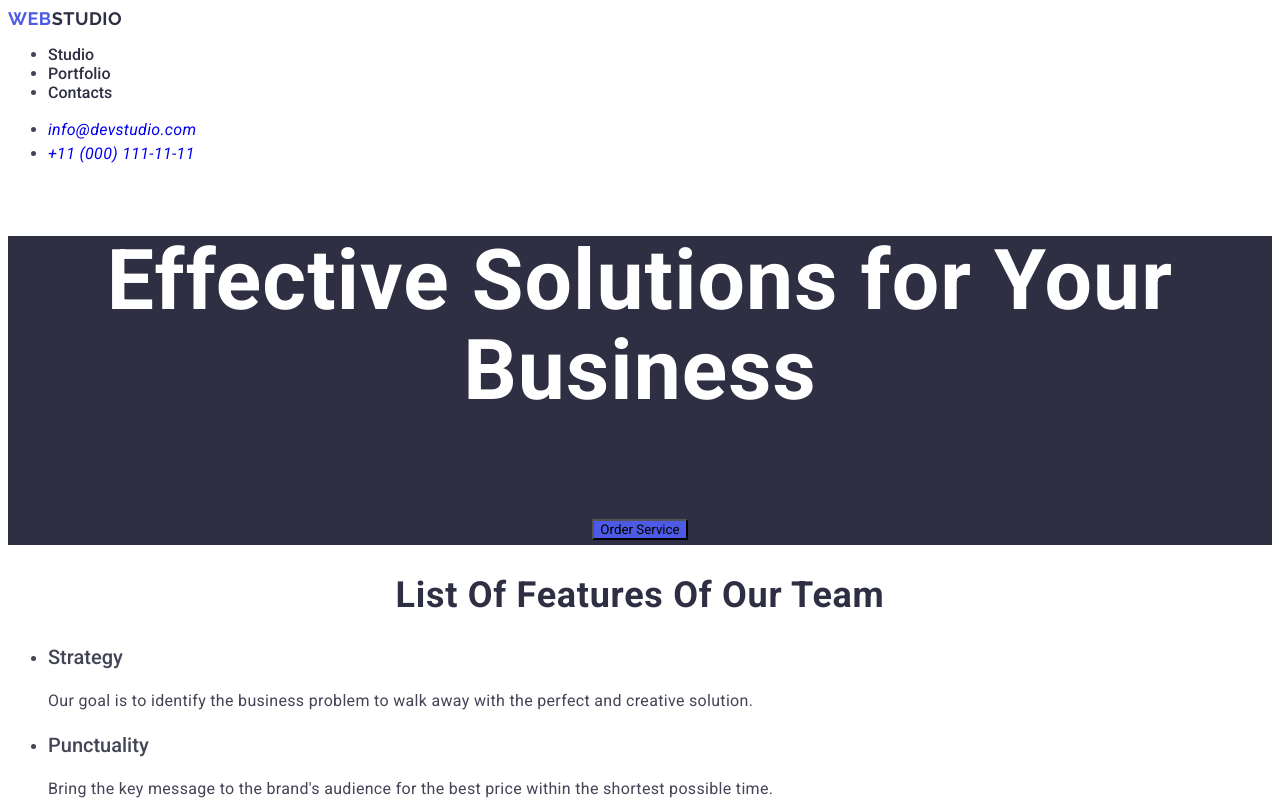
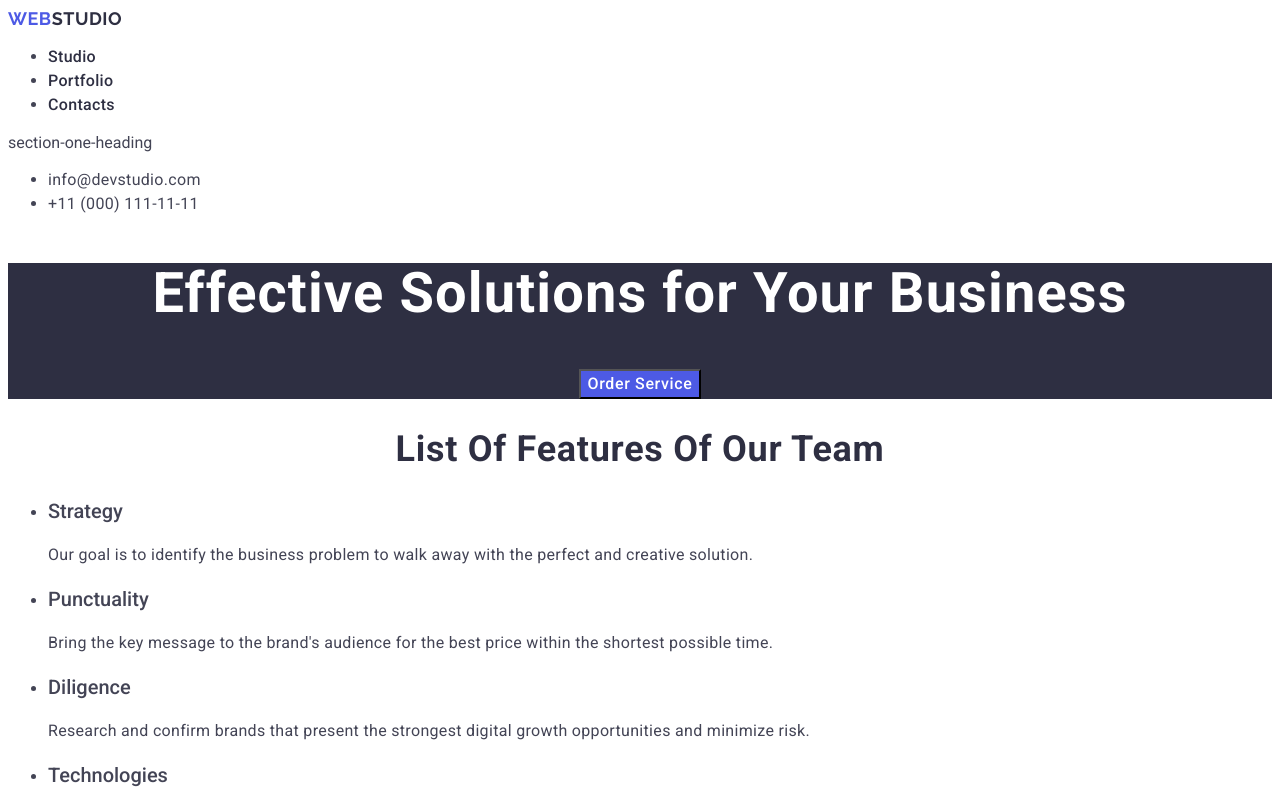
Before and after one commit to dwalczak97/goit-markup-hw-02, a plain HTML site: page index.html in a window 1280 px wide. Shown: the top 804 px of the page. Drawn offline with Linux system fonts and the light colour scheme.

Commit message:
domowa123

```diff
--- a/index.html
+++ b/index.html
@@ -23,19 +23,26 @@
           >Web<span class="logo2">Studio</span></a
         >
         <ul>
-          <li><a class="navigation" class="activ" href="">Studio</a></li>
-          <li><a class="navigation" href="">Portfolio</a></li>
-          <li><a class="navigation" href="">Contacts</a></li>
+          <li>
+            <a class="navigation" href="./index.html">Studio</a>
+          </li>
+          <li><a class="navigation" href="./index.html">Portfolio</a></li>
+          <li><a class="navigation" href="./index.html">Contacts</a></li>
         </ul>
       </nav>
+      section-one-heading
 
       <address class="contacts">
         <ul>
           <li>
-            <a href="mailto:info@devstudio.com">info@devstudio.com</a>
+            <a class="contacts-one" href="mailto:info@devstudio.com"
+              >info@devstudio.com</a
+            >
           </li>
           <li>
-            <a href="tel:+110001111111">+11 (000) 111-11-11</a>
+            <a class="contacts-one" href="tel:+110001111111"
+              >+11 (000) 111-11-11</a
+            >
           </li>
         </ul>
       </address>
@@ -43,7 +50,9 @@
 
     <main>
       <section class="section-one">
-        <h1>Effective Solutions for Your Business</h1>
+        <h1 class="section-one-heading">
+          Effective Solutions for Your Business
+        </h1>
         <button class="btn" type="button">Order Service</button>
       </section>
 
--- a/styles.css
+++ b/styles.css
@@ -11,7 +11,7 @@ a {
   font-family: "Raleway", sans-serif;
   font-weight: 700;
   font-size: 18px;
-  line-height: 1.16667;
+  line-height: 1.17;
   letter-spacing: 0.03em;
   text-transform: uppercase;
   color: #4d5ae5;
@@ -24,35 +24,46 @@ a {
   color: #2e2f42;
   font-size: 16px;
   font-weight: 500;
+  line-height: 1.5;
+  letter-spacing: 0.02em;
 }
-.navigation:hover {
+.navigation:hover .navigation:active {
   color: #404bbf;
 }
-.activ:active {
-  color: #404bbf;
-}
+
 .contacts {
   font-weight: 400;
   font-size: 16px;
   line-height: 1.5;
   letter-spacing: 0.02em;
   color: #434455;
+  font-style: normal;
 }
-.contacts:hover .contacts:active {
+.contacts-one {
+  color: #434455;
+}
+.contacts-one:hover .contacts-one:active {
   color: #404bbf;
 }
 .section-one {
   background-color: #2e2f42;
+  text-align: center;
+}
+.section-one-heading {
   color: #ffffff;
   font-weight: 700;
   font-size: 56px;
   line-height: 1.07143;
   letter-spacing: 0.02em;
-  text-align: center;
 }
 .btn {
   font-family: "Roboto", sans-serif;
   background-color: #4d5ae5;
+  font-weight: 500;
+  font-size: 16px;
+  line-height: 1.5;
+  letter-spacing: 0.04em;
+  color: #fff;
   cursor: pointer;
 }
 .btn:hover .btn:active {
```
